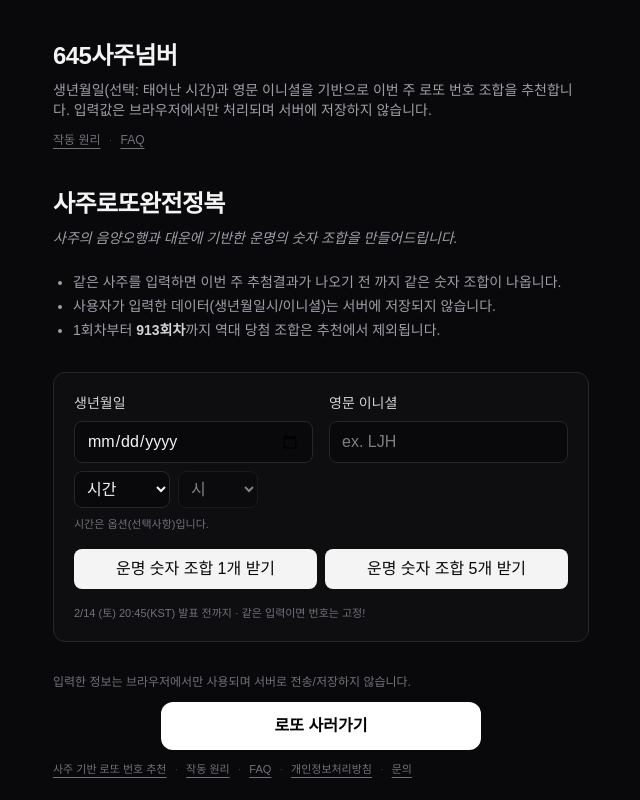
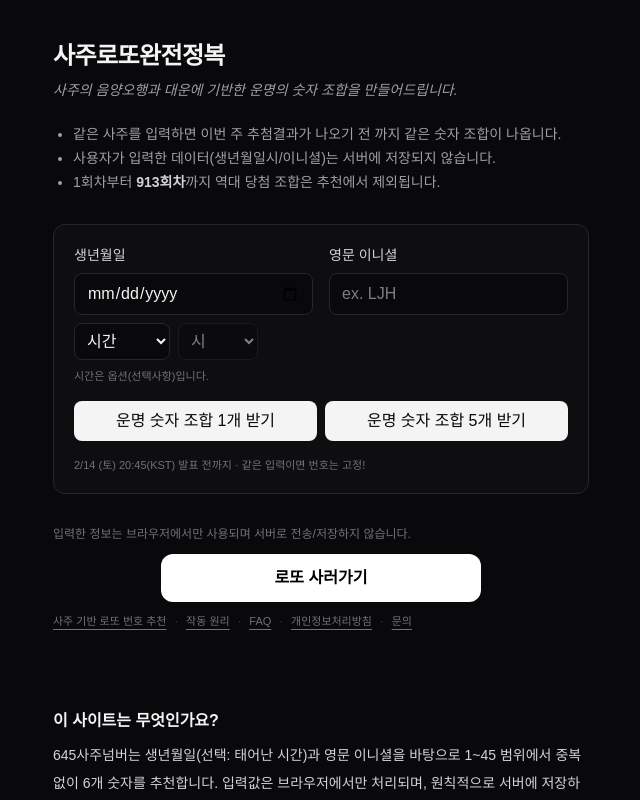
Before and after one commit to uncypdf/645sajunumber, a Next.js app: page / in a window 1280 px wide. Shown: the top 800 px of the page, without its empty margins (319-959 px from the left). Built offline with nearby package versions, Linux system fonts and the light colour scheme.

Commit message:
Remove top intro block from home

```diff
--- a/src/app/page.tsx
+++ b/src/app/page.tsx
@@ -17,23 +17,6 @@ export default function Home() {
         Static (server-rendered) content block for AdSense reviewers/crawlers.
         Keeps meaningful publisher content visible even before any client-side hydration.
       */}
-      <section className="mx-auto max-w-xl px-5 pt-10">
-        <h1 className="text-2xl font-semibold tracking-tight">645사주넘버</h1>
-        <p className="mt-2 text-sm text-zinc-400">
-          생년월일(선택: 태어난 시간)과 영문 이니셜을 기반으로 이번 주 로또 번호 조합을 추천합니다. 입력값은 브라우저에서만
-          처리되며 서버에 저장하지 않습니다.
-        </p>
-        <div className="mt-3 text-xs text-zinc-500">
-          <a href="/how-it-works" className="underline underline-offset-4 hover:text-zinc-300">
-            작동 원리
-          </a>
-          <span className="mx-2 text-zinc-700">·</span>
-          <a href="/faq" className="underline underline-offset-4 hover:text-zinc-300">
-            FAQ
-          </a>
-        </div>
-      </section>
-
       <NumberGenerator variant="home" drawNo={914} />
 
       {/* Extra publisher content (helps AdSense + indexing) */}
```
